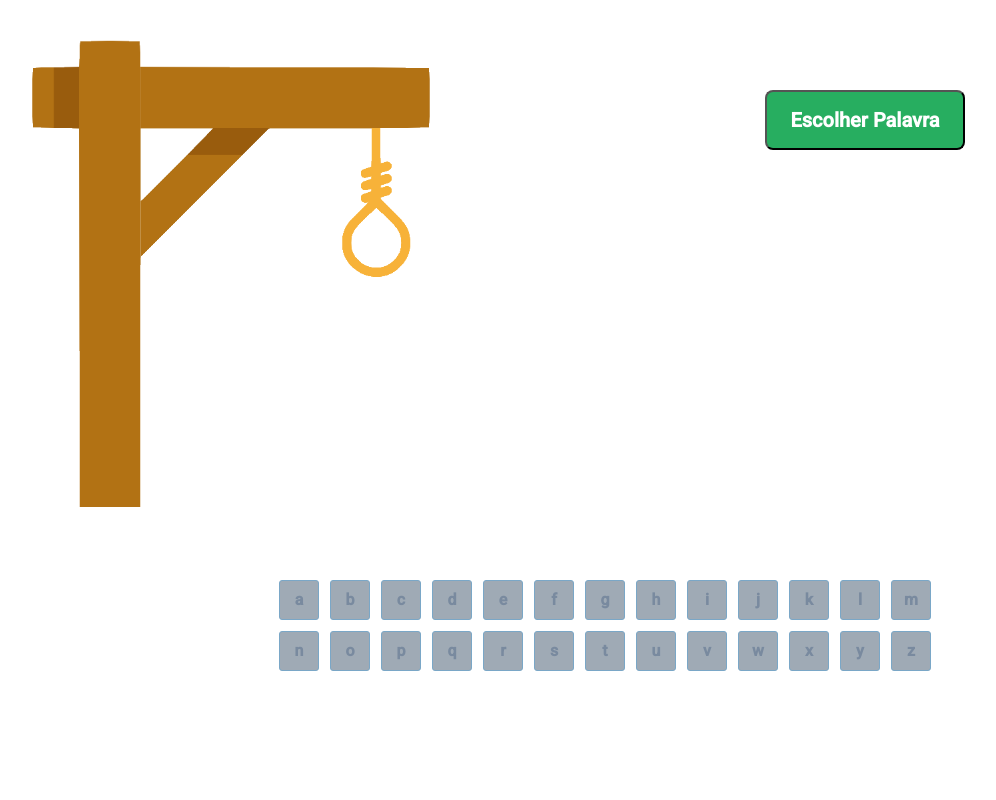
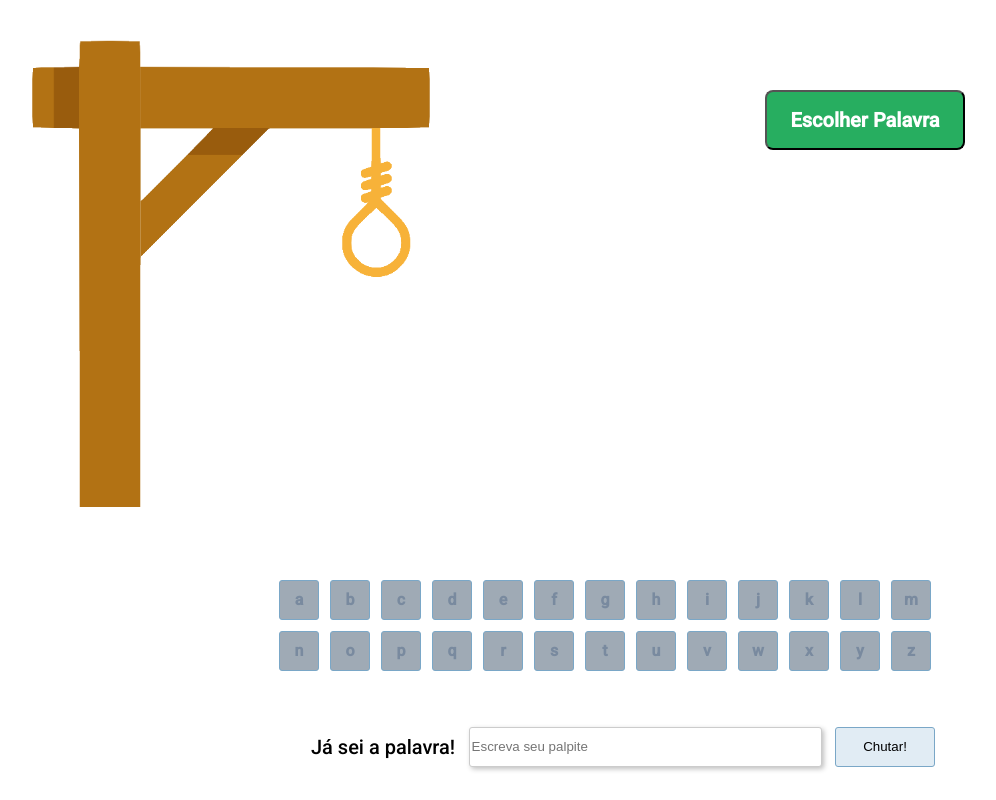
Before and after one commit to carlmnm/Jogo-da-Forca, a React (Create React App) app: page / in a window 1280 px wide. Shown: the whole page, without its empty margins (9-1005 px from the left). Built offline with nearby package versions, Linux system fonts and the light colour scheme.

Commit message:
componente Chute

```diff
--- a/public/style.css
+++ b/public/style.css
@@ -65,9 +65,41 @@
 
     margin-right: 11px;
     margin-bottom: 11px;
+}
 
+.input-chute{
+    width: 624px;
 
+    display: flex;
+    justify-content: space-between;
+    margin-left:280px;
+    margin-top: 56px;
+}
 
-    /*margin-right: 12px;
-    */
+.ja-sei{
+
+    display: flex;
+    align-items: center;
+
+    font-family: 'Roboto';
+    font-weight: 400;
+    font-size: 20px;
+    color: black;
 }
+
+input{
+    width: 353px;
+    height: 40px;
+    background-color: white;
+    border: 1px solid #cccccc;
+    box-shadow: 2px 2px 5px rgba(0, 0, 0, 0.25);
+    border-radius: 3px;
+}
+
+.botao-chutar{
+    width: 100px;
+    height: 40px;
+    background-color: #e1ecf4;
+    border: 1px solid #7aa7c7;
+    border-radius: 3px;
+}
--- a/src/components/Jogo.js
+++ b/src/components/Jogo.js
@@ -6,16 +6,21 @@ import forca4 from "../assets/img/forca4.png"
 import forca5 from "../assets/img/forca5.png"
 import forca6 from "../assets/img/forca6.png"
 import Letras from "./Letras"
+import Chute from "./chute"
 
 export default function Jogo() {
     return (
         <div className="container-jogo">
             <div className="forca-imgs">
-                <img src={forca0} alt="imagem da forca" className="forca"/>
+                <img src={forca0} alt="imagem da forca" className="forca" />
             </div>
             <button className="botao-escolher-palavra" type="button">Escolher Palavra</button>
 
-            <Letras/>
+            <Letras />
+
+            <div className="container-chute">
+                <Chute />
+            </div>
 
         </div>
 
--- a/src/components/Letras.js
+++ b/src/components/Letras.js
@@ -16,5 +16,4 @@ export default function Teclado() {
             {alfabeto.map((item) => <Teclinha letra={item}/>  )}
         </div>
     )
-
 }
--- a/src/components/chute.js
+++ b/src/components/chute.js
@@ -0,0 +1,22 @@
+import React from "react"
+
+export default function Chute(){
+    const [palpite, setPalpite] = React.useState("")
+
+    function chutar(){
+        console.log(palpite)
+        setPalpite("")
+
+    }
+
+
+
+
+    return(
+        <div className="input-chute">
+            <p className="ja-sei">Já sei a palavra!</p>
+            <input placeholder="Escreva seu palpite" value={palpite} onChange={ev => setPalpite(ev.target.value)}></input>
+            <button className="botao-chutar" onClick={chutar}>Chutar!</button>
+        </div>
+    )
+}
```
